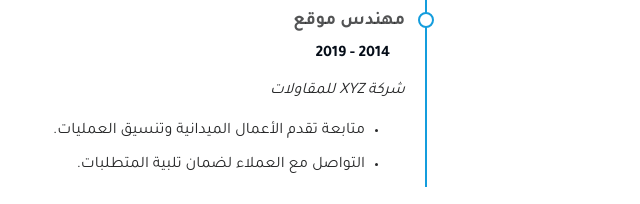
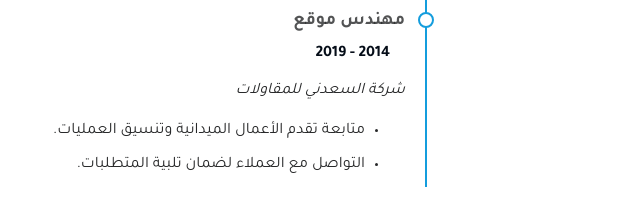
Before and after one commit to 3madMostafa/portfolio, a plain HTML site: page index.html in a window 1280 px wide. Shown: the part 1908-2112 px from the top of the page, 51-691 px from the left. Drawn offline with Linux system fonts and the light colour scheme.

```diff
--- a/index.html
+++ b/index.html
@@ -163,7 +163,7 @@
             <div class="resume-item">
               <h4>مهندس موقع</h4>
               <h5>2014 - 2019</h5>
-              <p><em>شركة XYZ للمقاولات</em></p>
+              <p><em>شركة السعدني للمقاولات</em></p>
               <ul>
                 <li>متابعة تقدم الأعمال الميدانية وتنسيق العمليات.</li>
                 <li>التواصل مع العملاء لضمان تلبية المتطلبات.</li>
```
